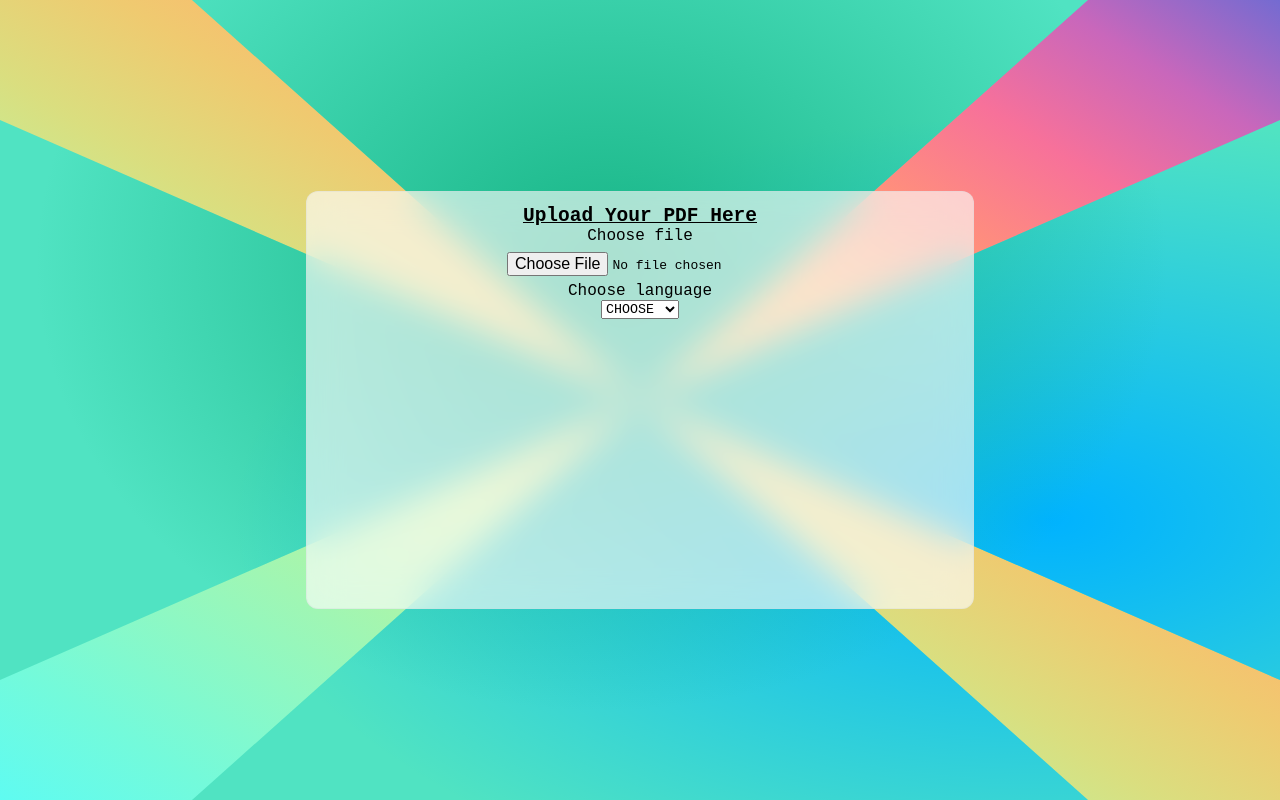
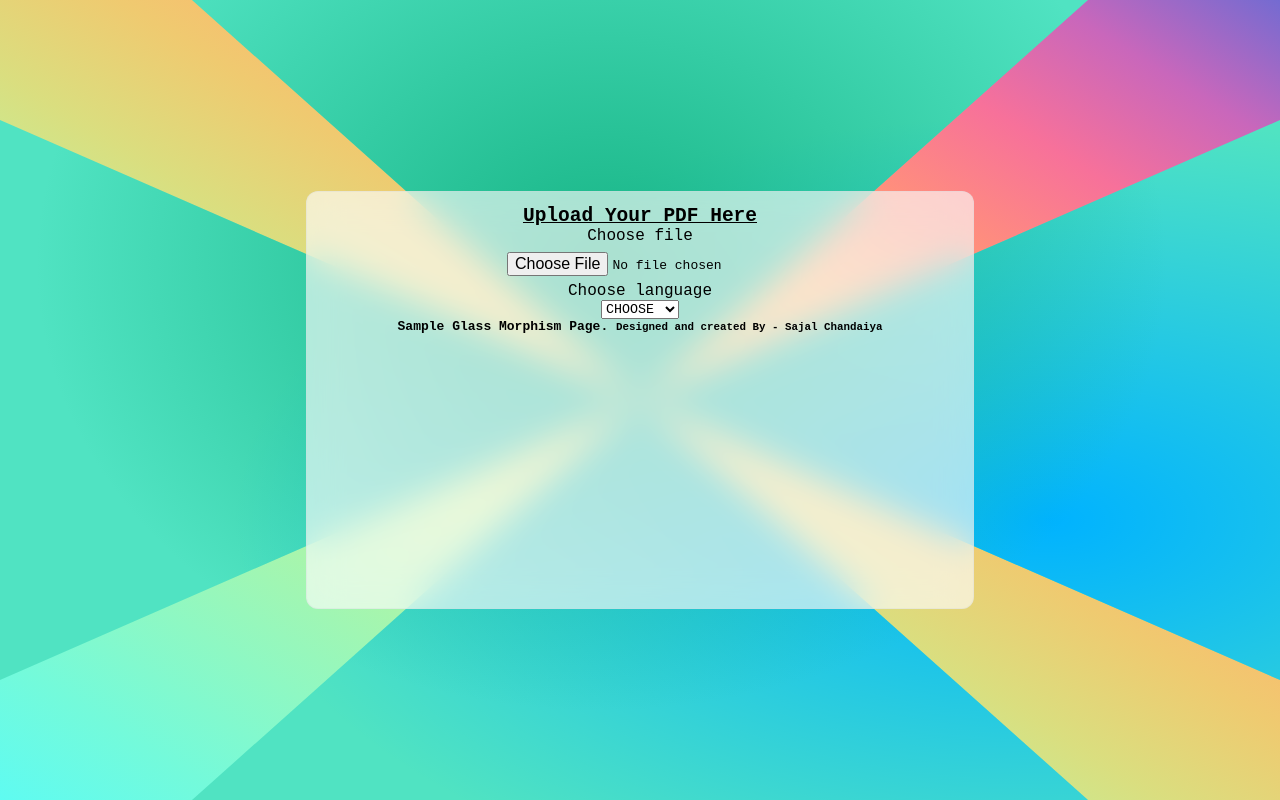
Before and after one commit to sajal0206/sample-glass-morphism, a plain HTML site: page index.html in a window 1280 px wide. Drawn offline with Linux system fonts and the light colour scheme.

Commit message:
Add files via upload

```diff
--- a/index.html
+++ b/index.html
@@ -23,6 +23,8 @@
                 <option value="French">French</option>
             </select>
         </form>
+        <strong>Sample Glass Morphism Page.</strong>
+        <small><strong>Designed and created By - Sajal Chandaiya</strong></small>
     </div>
 </body>
 </html>
```
